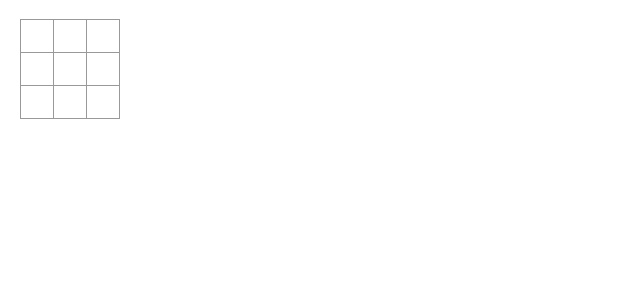
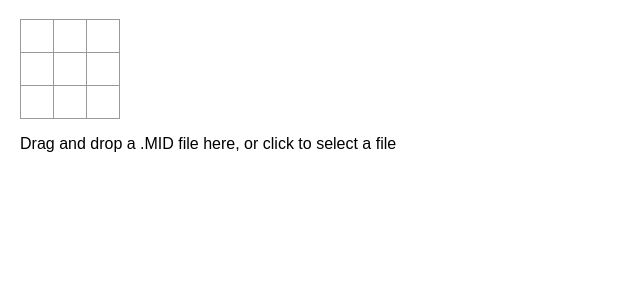
Before and after one commit to mak-ogw/react-test, a React (Create React App) app: page / in a window 1280 px wide. Shown: the top 300 px of the page, without its empty margins (0-640 px from the left). Built offline with nearby package versions, Linux system fonts and the light colour scheme.

Commit message:
add: reading midi file

```diff
--- a/package.json
+++ b/package.json
@@ -6,9 +6,11 @@
     "@testing-library/jest-dom": "^5.17.0",
     "@testing-library/react": "^13.4.0",
     "@testing-library/user-event": "^13.5.0",
+    "midi-parser-js": "^4.0.4",
     "react": "^18.3.1",
     "react-dom": "^18.3.1",
-    "react-scripts": "5.0.1",
+    "react-dropzone": "^14.2.3",
+    "react-scripts": "^5.0.1",
     "web-vitals": "^2.1.4"
   },
   "homepage": "https://mak-ogw.github.io/react-test/",
--- a/src/App.js
+++ b/src/App.js
@@ -1,10 +1,13 @@
 import { useState } from 'react';
+import { useCallback } from 'react';
+import { useDropzone } from 'react-dropzone';
+let midiParser  = require('midi-parser-js');
 
 function Square({value, onSquareClick}) {
   return <button className="square" onClick={onSquareClick}>{value}</button>;
 }
 
-export default function Board() {
+function Board() {
   const [squares, setSquares] = useState(Array(9).fill(null));
   const [isX, toggleIsX] = useState(true);
   function isFinished( sq ) {
@@ -49,3 +52,57 @@ export default function Board() {
     </>
   );
 }
+
+function FileDropArea(){
+  const onDrop = useCallback((acceptedFiles) => {
+    // console.log('acceptedFiles:', acceptedFiles);
+    if( acceptedFiles.length != 1 ){
+      setResult(2);
+      return;
+    }
+    setResult(1);
+    let file = acceptedFiles[0];
+    let reader=new FileReader();
+    reader.onload = function(e){
+      let rawDataUint8 = new Uint8Array(e.target.result);
+      // console.log(rawDataUint8);
+      let midiData = midiParser.parse(rawDataUint8);
+      console.log(midiData);
+    };
+    reader.readAsArrayBuffer(file);
+
+}, []);
+const { getRootProps, getInputProps, isDragActive } = useDropzone({ onDrop });
+const [result, setResult] = useState(0);
+const [successMessage] = useState("succeeded to get a .MID file.");
+return (
+  <>
+    <div {...getRootProps()} className={isDragActive?"filedroparea-normal":"filedroparea-drag"} >
+    <input {...getInputProps()} />
+    {
+      isDragActive ?
+        <p>Drop the .MID file here ...</p> :
+        <p>Drag and drop a .MID file here, or click to select a file</p>
+    }
+    </div>
+    <div>
+    {
+      ( result == 0 ) ?
+        <p></p> :
+      ( result == 1 ) ?
+        <p> {successMessage} </p> :
+        <p> Error happend. Please retry it. (Only one file is acceptable.)</p>
+    }
+    </div>
+  </>
+);
+}
+
+export default function App() {
+  return(
+    <>
+      <Board />
+      <FileDropArea />
+    </>
+  );
+}
--- a/src/index.css
+++ b/src/index.css
@@ -88,3 +88,15 @@ body {
 .game-info {
   margin-left: 20px;
 }
+
+.filedroparea-normal{
+  width: 200;
+  height: 150;
+  border: "1px dotted #888";
+}
+.filedroparea-drag{
+  width: 200;
+  height: 150;
+  border: "1px solid #00f";
+  transition: 'border .5s ease-in-out';
+}
```
Also changed, not shown: 1 other file (tests, documents, lock files or other folders).
